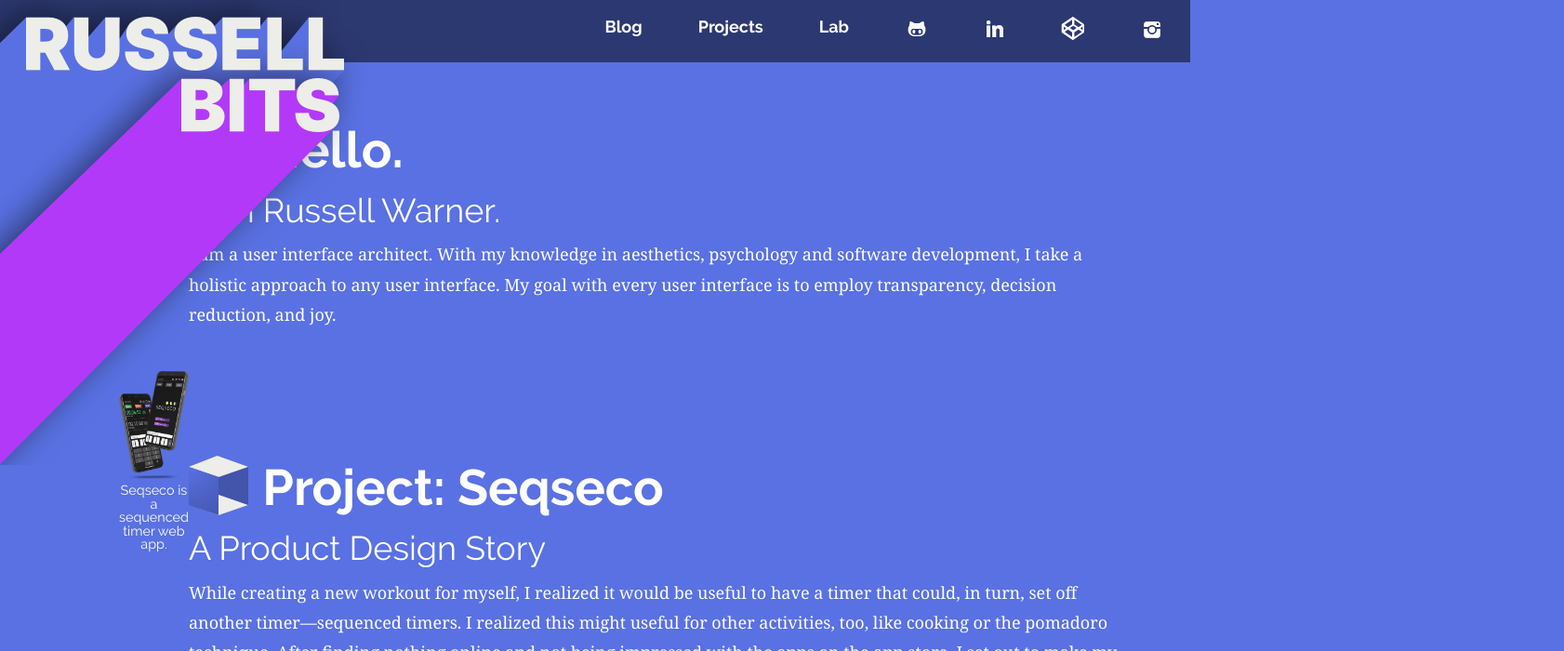
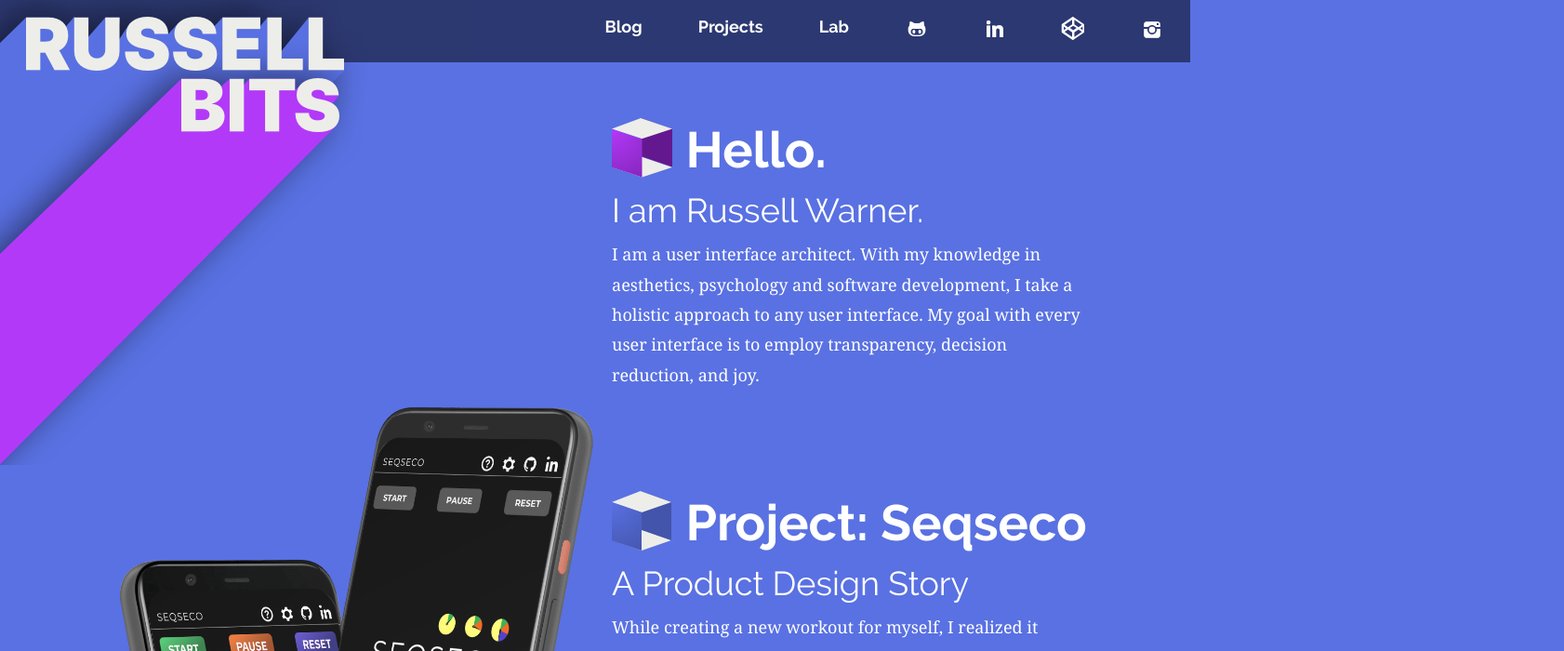
Before and after one commit to russellbits/russellbits.com, a SvelteKit app: page / in a window 1280 px wide. Shown: the top 700 px of the page at 93% size, 1682 px wide, since content can reach past the window. Built offline with nearby package versions, Linux system fonts and the light colour scheme.

Commit message:
Design: Re-formatting home page.

```diff
--- a/src/routes/+layout.svelte
+++ b/src/routes/+layout.svelte
@@ -6,10 +6,7 @@
 	import Title from '$lib/components/Title.svelte';
 	import '$lib/styles/house.scss';
 	export let data;
-	$: layoutClass = data.currentRoute.slice(1);
-	if (layoutClass === '') {
-		layoutClass = 'home';
-	}
+	$: layoutClass = data.currentRoute.slice(1) !== '' ? data.currentRoute.slice(1) : 'home';
 </script>
 
 <Header />
@@ -35,18 +32,18 @@
 		text-align: right;
 		color: white;
 		background-color: black;
-		width: 100px;
-		height: 40px;
+		width: 60px;
+		height: 20px;
 	}
 	main {
 		display: grid;
 		width: 80vw;
+		max-width: 80vw;
 		margin: 2em auto 0 auto;
 	}
 	main.home {
-		grid-template-columns: 50% 50%;
+		grid-template-columns: 40vw 40vw;
 		gap: 1em;
-		background-color: rgb(192, 209, 135);
 	}
 	main.projects {
 		grid-template-columns: 50% 50%;
--- a/src/routes/+page.svelte
+++ b/src/routes/+page.svelte
@@ -27,7 +27,7 @@
 <div class="wide-col-right">
 	<Title title="Project: Seqseco" color="blue" />
 
-	<h2>A Product Design Story</h2>
+	<h2><a href="/projects/seqseco">A Product Design Story</a></h2>
 	<p>
 		While creating a new workout for myself, I realized it would be useful to have a timer that
 		could, in turn, set off another timer—sequenced timers. I realized this might useful for other
@@ -46,13 +46,16 @@
 <style lang="scss">
 	.wide-col-left {
 		grid-column-start: 1;
-		grid-column-end: 3;
-		margin: 0 0 2.5em 0;
+		grid-column-end: 2;
 	}
 	.wide-col-right {
-		grid-column-start: 3;
-		grid-column-end: 5;
-		margin: 0 0 2.5em 0;
+		grid-column-start: 2;
+		grid-column-end: 3;
+	}
+	h2 > a:link,
+	h2 > a:visited {
+		color: white;
+		font-size: 1em;
 	}
 
 	@media screen and (max-width: 768px) {
```
